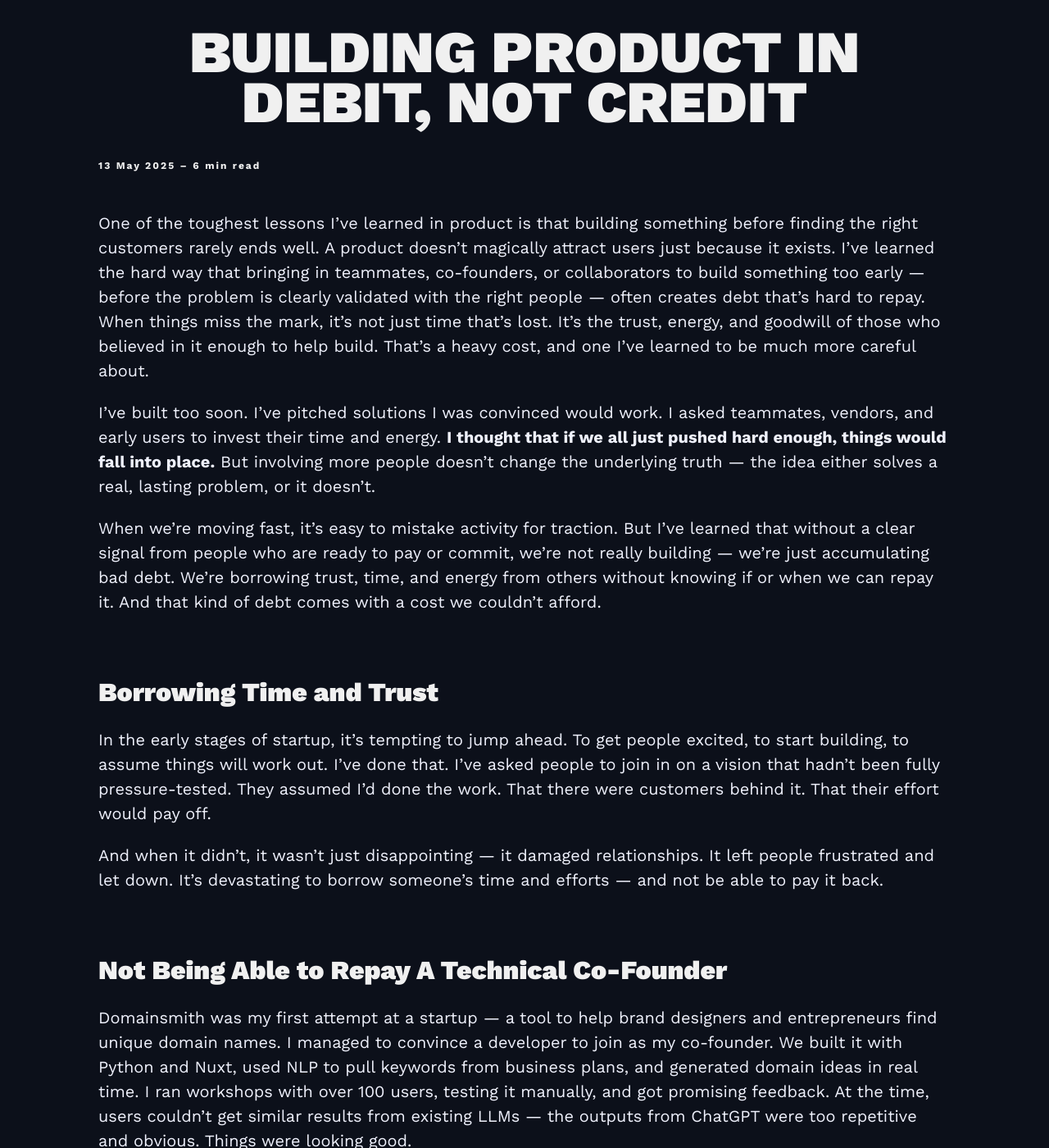
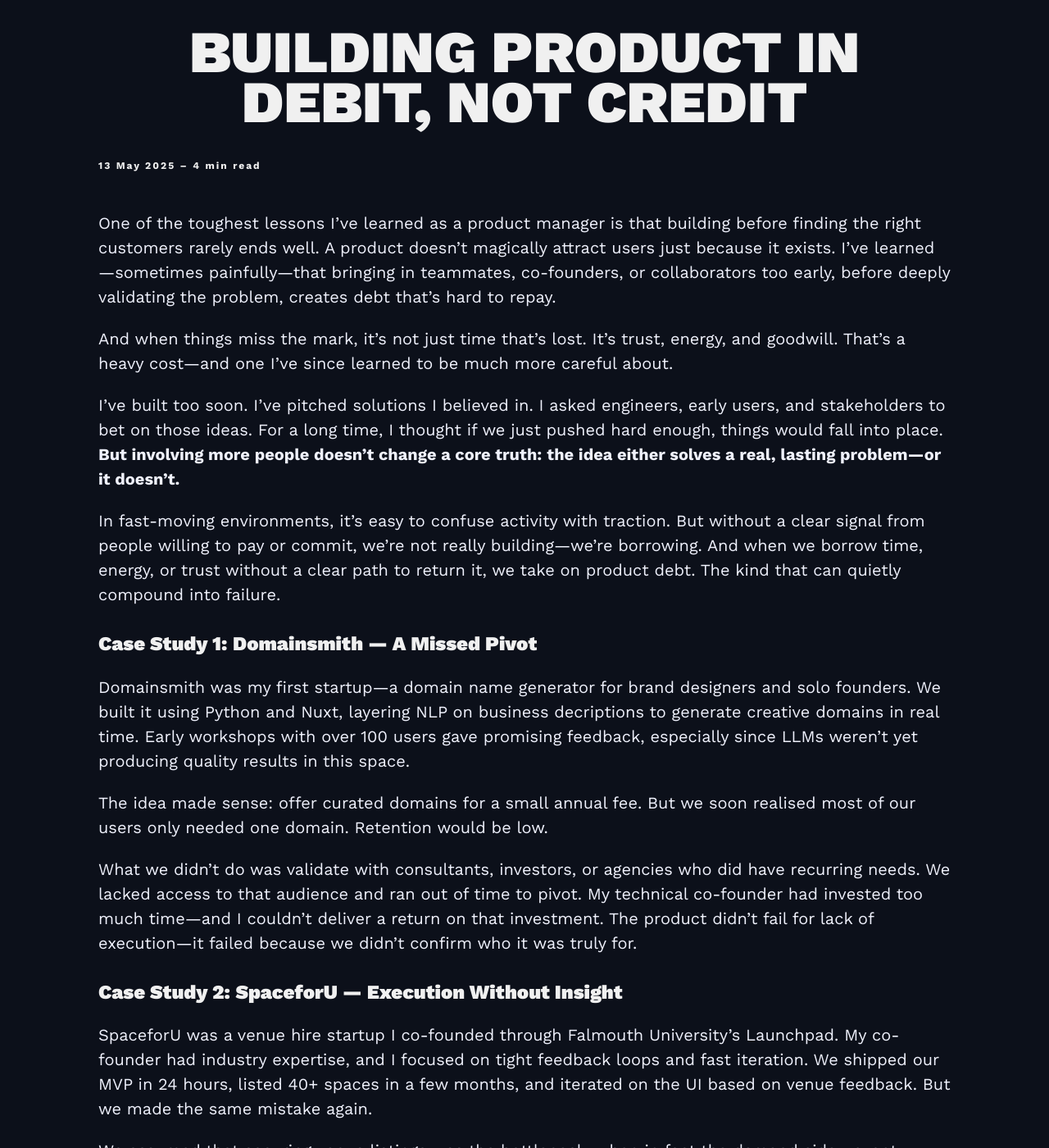
Before and after one commit to mkishi1221/mkishi1221.github.io, a Jekyll site: the page built from _posts/2025-05-13-Building product in debit not credit.markdown, in a window 1280 px wide and 1400 px high, scrolled down 550 px. Shown: the whole window at 82% size. Built offline with Jekyll 4.4.1, drawn with Linux system fonts in a browser that asks for light colours; nearby versions of some CDN libraries; comment, search, counter and statistics services are not loaded; some of the changed text lies outside the part shown.

Commit message:
Updated blog

```diff
--- a/_posts/2025-05-13-Building product in debit not credit.markdown
+++ b/_posts/2025-05-13-Building product in debit not credit.markdown
@@ -7,54 +7,53 @@
 tags:   [runway, validation, planning, learnings]
 ---
 
-One of the toughest lessons I’ve learned in product is that building something before finding the right customers rarely ends well. A product doesn’t magically attract users just because it exists. I’ve learned the hard way that bringing in teammates, co-founders, or collaborators to build something too early — before the problem is clearly validated with the right people — often creates debt that’s hard to repay. When things miss the mark, it’s not just time that’s lost. It’s the trust, energy, and goodwill of those who believed in it enough to help build. That’s a heavy cost, and one I’ve learned to be much more careful about.
+One of the toughest lessons I’ve learned as a product manager is that building before finding the right customers rarely ends well. A product doesn’t magically attract users just because it exists. I’ve learned—sometimes painfully—that bringing in teammates, co-founders, or collaborators too early, before deeply validating the problem, creates debt that’s hard to repay.
 
-I’ve built too soon. I’ve pitched solutions I was convinced would work. I asked teammates, vendors, and early users to invest their time and energy. **I thought that if we all just pushed hard enough, things would fall into place.** But involving more people doesn’t change the underlying truth — the idea either solves a real, lasting problem, or it doesn’t.
+And when things miss the mark, it’s not just time that’s lost. It’s trust, energy, and goodwill. That’s a heavy cost—and one I’ve since learned to be much more careful about.
 
-When we’re moving fast, it’s easy to mistake activity for traction. But I’ve learned that without a clear signal from people who are ready to pay or commit, we’re not really building — we’re just accumulating bad debt. We’re borrowing trust, time, and energy from others without knowing if or when we can repay it. And that kind of debt comes with a cost we couldn’t afford.
+I’ve built too soon. I’ve pitched solutions I believed in. I asked engineers, early users, and stakeholders to bet on those ideas. For a long time, I thought if we just pushed hard enough, things would fall into place. **But involving more people doesn’t change a core truth: the idea either solves a real, lasting problem—or it doesn’t.**
 
-# Borrowing Time and Trust
+In fast-moving environments, it’s easy to confuse activity with traction. But without a clear signal from people willing to pay or commit, we’re not really building—we’re borrowing. And when we borrow time, energy, or trust without a clear path to return it, we take on product debt. The kind that can quietly compound into failure.
 
-In the early stages of startup, it’s tempting to jump ahead. To get people excited, to start building, to assume things will work out. I’ve done that. I’ve asked people to join in on a vision that hadn’t been fully pressure-tested. They assumed I’d done the work. That there were customers behind it. That their effort would pay off.
+## Case Study 1: Domainsmith — A Missed Pivot
 
-And when it didn’t, it wasn’t just disappointing — it damaged relationships. It left people frustrated and let down. It's devastating to borrow someone’s time and efforts — and not be able to pay it back.
+Domainsmith was my first startup—a domain name generator for brand designers and solo founders. We built it using Python and Nuxt, layering NLP on business decriptions to generate creative domains in real time. Early workshops with over 100 users gave promising feedback, especially since LLMs weren’t yet producing quality results in this space.
 
-# Not Being Able to Repay A Technical Co-Founder
+The idea made sense: offer curated domains for a small annual fee. But we soon realised most of our users only needed one domain. Retention would be low.
 
-Domainsmith was my first attempt at a startup — a tool to help brand designers and entrepreneurs find unique domain names. I managed to convince a developer to join as my co-founder. We built it with Python and Nuxt, used NLP to pull keywords from business plans, and generated domain ideas in real time. I ran workshops with over 100 users, testing it manually, and got promising feedback. At the time, users couldn’t get similar results from existing LLMs — the outputs from ChatGPT were too repetitive and obvious. Things were looking good.
+What we didn’t do was validate with consultants, investors, or agencies who did have recurring needs. We lacked access to that audience and ran out of time to pivot. My technical co-founder had invested too much time—and I couldn’t deliver a return on that investment. The product didn’t fail for lack of execution—it failed because we didn’t confirm who it was truly for.
 
-The concept made sense: curate a polished list of unique domains and offer them for a reasonable annual fee. But there was a catch — most people only need one domain. Our core users — solo founders and first-timers — had no reason to come back. And we found it was too impractical to keep trying to find new customers.
+## Case Study 2: SpaceforU — Execution Without Insight
 
-There was a more valuable audience — brand consultants, domain investors, creative agencies — but we hadn’t tested with them. We didn’t have the network to reach them, and we ran out of time before we could pivot. The product wasn’t built to sustain a real business, and I couldn’t deliver a return on the time and energy my co-founder had put in.
+SpaceforU was a venue hire startup I co-founded through Falmouth University’s Launchpad. My co-founder had industry expertise, and I focused on tight feedback loops and fast iteration. We shipped our MVP in 24 hours, listed 40+ spaces in a few months, and iterated on the UI based on venue feedback. But we made the same mistake again.
 
-# Not Being Able to Repay the Venues Who Helped Us
-
-SpaceforU was a venue hire startup I co-founded through Falmouth University’s Launchpad. The pressure was real — we were given six months of runway to get something off the ground. My co-founder brought experience as an event organiser, while I focused on fast builds, tight feedback loops, and tools to help us move quickly. We launched the MVP in 24 hours, listed over 40 spaces within a few months, and iterated the UI based on user feedback.
-
-But we still ended up in the same place.
-
-We spent all our time onboarding venues — taking photos, setting prices, writing listings — and didn’t validate demand from the other side. When we finally sat down with event organisers, the feedback was immediate:
+We assumed that securing venue listings was the bottleneck, when in fact the demand side—event organisers—already had strong venue relationships. When we finally interviewed them, the response was blunt:
 
 >**“We already know these venues. We already have relationships. Why would we pay to use this?”**
 
-We’d focused on execution over insight. We assumed our backgrounds gave us enough understanding of the market and believed we just needed support from venues — but we hadn’t spoken to people outside our own circle. In theory, we could have reached event organisers beyond Cornwall and Devon, but by the time we realised that, the clock had run out. The venues had given us their time — and we didn’t have anything meaningful to show for it.
+We had executed hard but skipped insight. We didn’t validate demand before onboarding supply. By the time we realised our mistake, we’d exhausted the trust and time of our venue partners.
 
-# The Signals Were There — But We Bet Too Early
+## The Signals Were Always There
 
-Looking back, **the most frustrating part is knowing that the insights we needed didn’t require a product — or even much time.** Just a handful of honest conversations with the right people, early on, would have pointed us in the right direction. But we didn’t prioritise those conversations.
+Looking back, **the most frustrating part is knowing that the insights we needed didn’t require a product — or even much time.** Just a handful of honest, early conversations could’ve redirected both products. But we didn’t prioritise that work. We were too confident in what we thought we already knew—and too eager to start building.
 
-Instead, we were too focused on what we thought we already knew — and that made it easy to ignore our shortcomings. We thought if we worked hard enough, somehow things will turn out ok. We had bet our time working for people that we couldn't deliver value for.
+I’ve learned that when we skip foundational validation, we're not placing a bet—we’re passing the risk onto others. And when those bets don’t work out, it’s not just our own time that’s wasted. It’s everyone’s.
 
-# Time Has to Be Repaid
+## Time Is Not Free—It’s Borrowed
 
-To those I’ve let down — I’m sorry. I truly gave it everything I had. I poured in sleepless nights, pushed myself to the edge, and believed that if we just worked hard enough, things would eventually fall into place. But I’ve learned that’s not how you really build a startup.
+To those I let down: I’m sorry. I gave everything I had—sleepless nights, long weekends, all the energy I could. But I’ve since learned that conviction and hard work aren’t enough. What matters is: Are we solving the right problem? For the right person? At the right time? And until I can answer those questions with confidence, I no longer ask others to invest their time.
 
-It’s easy to believe we’ll figure things out before the runway runs out. But when we don’t, it’s not just our time that’s lost — it’s the trust of those who believed in us and gave their time, energy, and support along the way.
+## My New Rulebook
 
-I don’t think the ideas we worked on were inherently flawed. Perhaps, with more time to pivot, we could have made it work. But it's important to spend time within your means—it’s easy to get stuck chasing potential that never quite materialises. Our time is acutely limited, and we were all too eager to spend it just to get something built. Once we asked others to back those bets, it wasn’t just our time on the line anymore. At that point, we couldn’t afford to keep experimenting — we needed to be sure we were solving the right problem.
+Here’s what I now live by:
 
-Before asking anyone to invest their time, energy, or money, I now ask myself: Have I done the work? Have I spoken to the people about what they truly need over the long term? Could I confidently introduce them for tough questioning? And have I truly listened — testing my assumptions with people beyond my immediate circle?
+- Validate before we build. Don’t rely on instinct or secondhand anecdotes—talk directly to the people we're trying to help.
+- Respect the time of others. Collaborators are not leverage—they’re partners. Don’t borrow unless we know how we’ll repay.
+- Test assumptions with people outside our circle. If our feedback loop only includes our network, we’re testing familiarity, not value.
+- Don’t confuse velocity with progress. Shipping fast is only meaningful if it moves us toward real demand.
 
-If the answer is no — I go back to outreach. Because we have to be able to deal in debit, not credit. Building before we're ready doesn’t just waste time. It might cost us something we we may never fully get back.
+## Building With Integrity
 
-*Last updated 20th May 2025*
+I still believe in moving fast. But now, I do it with guardrails. I test the problem before building the solution. I earn the trust of collaborators before asking for their time. And I build in debit, not credit—making sure that whatever I create has a clear path to value. Because the hardest lesson in product is that building the wrong thing can cost more than just money. It can cost trust. And once that’s gone, it’s hard to earn back.
+
+*Last updated 27th May 2025*
```
